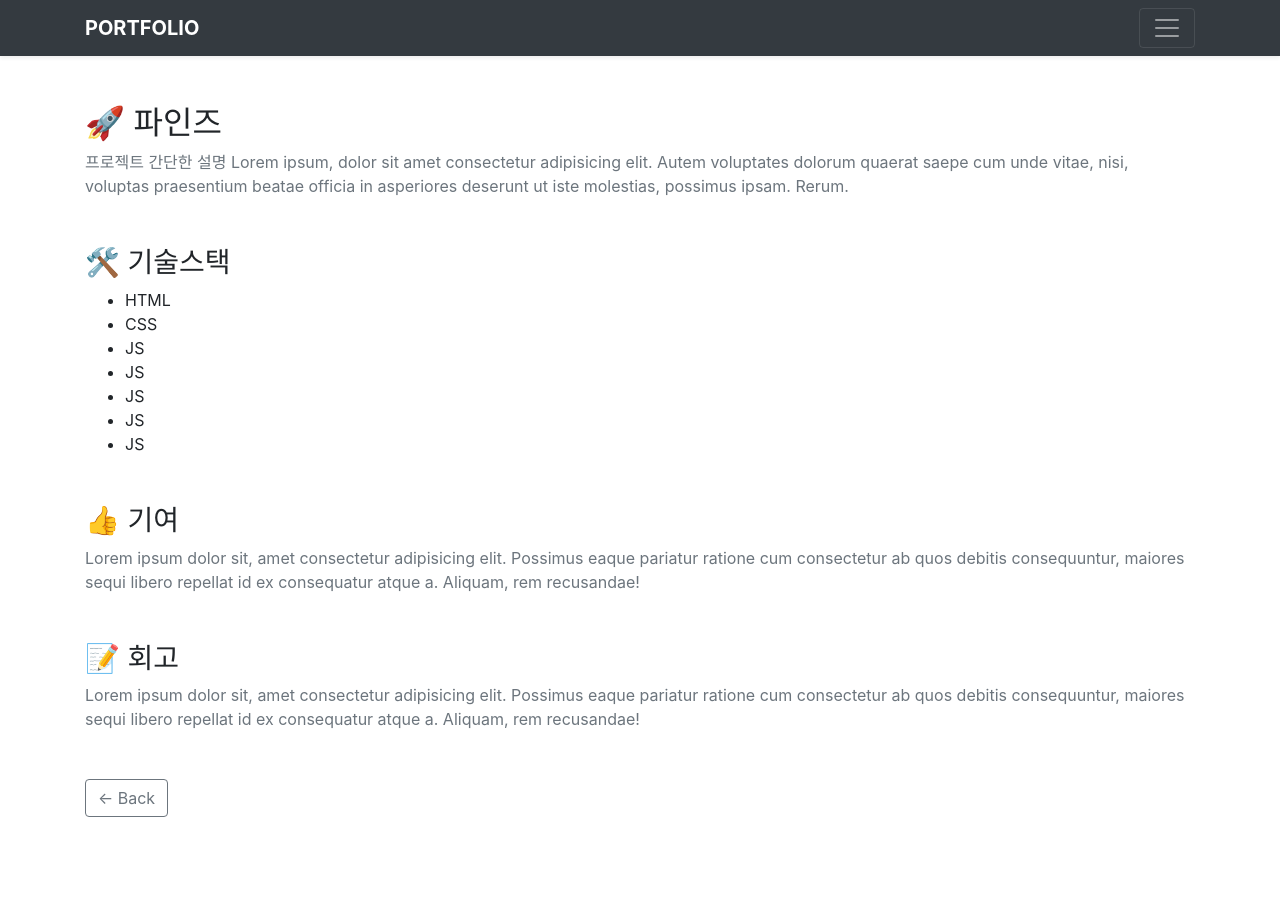
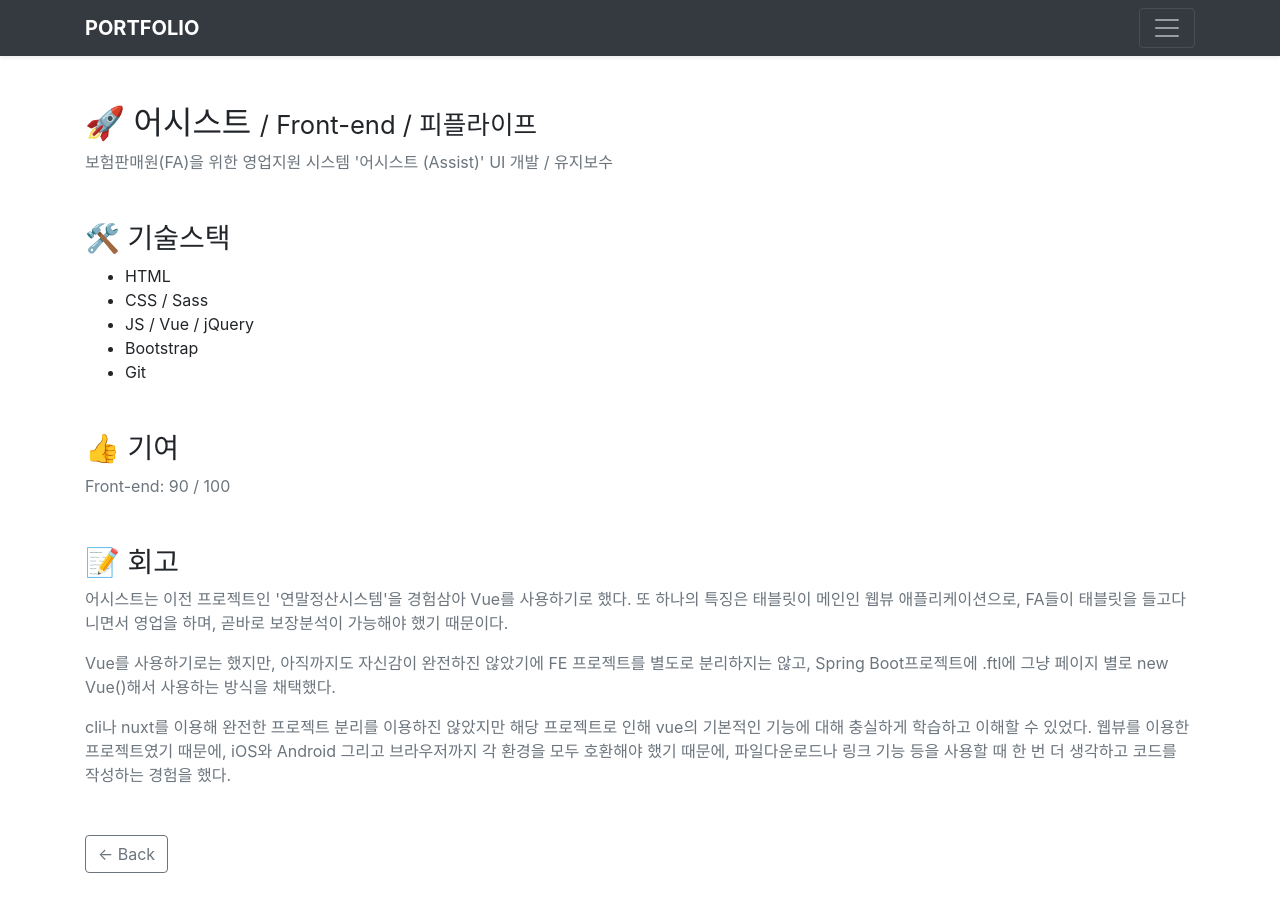
Before and after one commit to kwandev/portfolio, a Nuxt app: page /project/Assist in a window 1280 px wide. Shown: the top 912 px of the page. Before the commit the page ends 865 px from the top, so only its background shows below. Built offline with nearby package versions, Linux system fonts and the light colour scheme.

Commit message:
어시스트 상세

```diff
--- a/pages/project/Assist.vue
+++ b/pages/project/Assist.vue
@@ -2,34 +2,40 @@
   <div>
     <detail>
       <section class="mb-5">
-        <h2>🚀 파인즈</h2>
+        <h2>🚀 어시스트 <small>/ Front-end / 피플라이프</small></h2>
         <p class="text-muted">
-          프로젝트 간단한 설명 Lorem ipsum, dolor sit amet consectetur adipisicing elit. Autem voluptates dolorum quaerat saepe cum unde vitae, nisi, voluptas praesentium beatae officia in asperiores deserunt ut iste molestias, possimus ipsam. Rerum.
+          보험판매원(FA)을 위한 영업지원 시스템 '어시스트 (Assist)' UI 개발 / 유지보수
         </p>
       </section>
       <section class="mb-5">
         <h3>🛠 기술스택</h3>
         <ul>
           <li>HTML</li>
-          <li>CSS</li>
-          <li>JS</li>
-          <li>JS</li>
-          <li>JS</li>
-          <li>JS</li>
-          <li>JS</li>
+          <li>CSS / Sass</li>
+          <li>JS / Vue / jQuery</li>
+          <li>Bootstrap</li>
+          <li>Git</li>
         </ul>
       </section>
       <section class="mb-5">
         <h3>👍 기여</h3>
         <p class="text-muted">
-          Lorem ipsum dolor sit, amet consectetur adipisicing elit. Possimus eaque pariatur ratione cum consectetur ab quos debitis consequuntur, maiores sequi libero repellat id ex consequatur atque a. Aliquam, rem recusandae!
+          Front-end: 90 / 100
         </p>
       </section>
       <section class="mb-5">
         <h3>📝 회고</h3>
-        <p class="text-muted">
-          Lorem ipsum dolor sit, amet consectetur adipisicing elit. Possimus eaque pariatur ratione cum consectetur ab quos debitis consequuntur, maiores sequi libero repellat id ex consequatur atque a. Aliquam, rem recusandae!
-        </p>
+        <div class="text-muted">
+          <p>
+            어시스트는 이전 프로젝트인 '연말정산시스템'을 경험삼아 Vue를 사용하기로 했다. 또 하나의 특징은 태블릿이 메인인 웹뷰 애플리케이션으로, FA들이 태블릿을 들고다니면서 영업을 하며, 곧바로 보장분석이 가능해야 했기 때문이다.
+          </p>
+          <p>
+            Vue를 사용하기로는 했지만, 아직까지도 자신감이 완전하진 않았기에 FE 프로젝트를 별도로 분리하지는 않고, Spring Boot프로젝트에 .ftl에 그냥 페이지 별로 new Vue()해서 사용하는 방식을 채택했다.
+          </p>
+          <p>
+            cli나 nuxt를 이용해 완전한 프로젝트 분리를 이용하진 않았지만 해당 프로젝트로 인해 vue의 기본적인 기능에 대해 충실하게 학습하고 이해할 수 있었다. 웹뷰를 이용한 프로젝트였기 때문에, iOS와 Android 그리고 브라우저까지 각 환경을 모두 호환해야 했기 때문에, 파일다운로드나 링크 기능 등을 사용할 때 한 번 더 생각하고 코드를 작성하는 경험을 했다.
+          </p>
+        </div>
       </section>
     </detail>
   </div>
```
